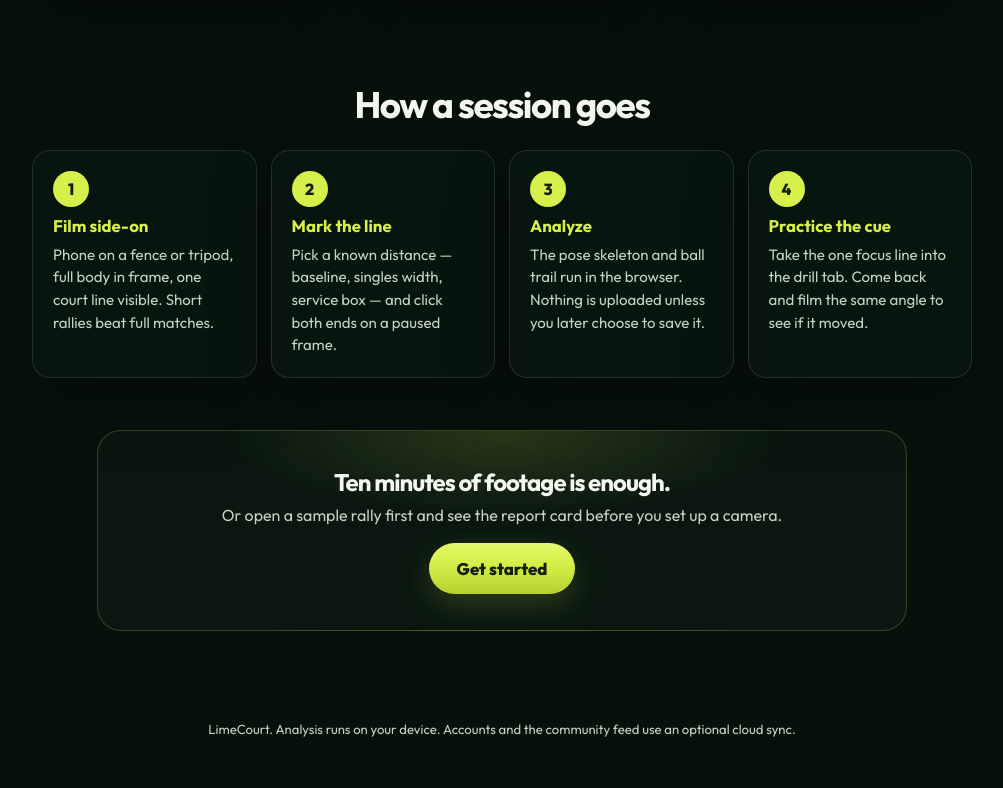
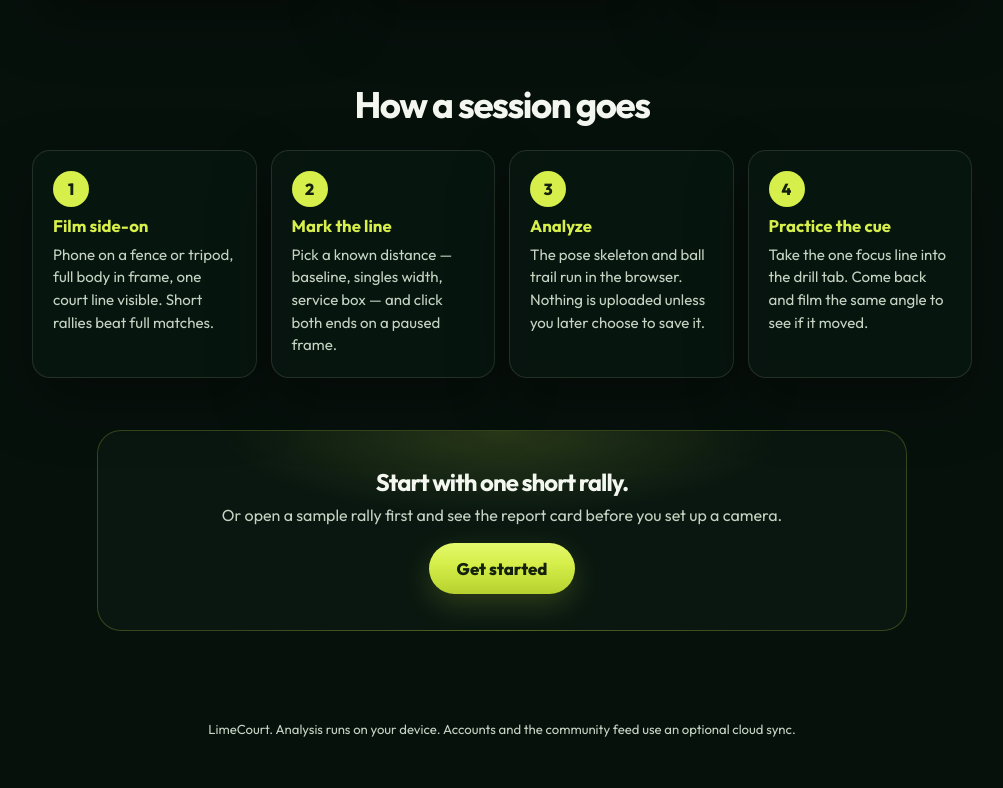
Before and after one commit to finpathdev/onlinetenniscoach, a plain HTML site: page index.html in a window 1280 px wide. Shown: the part 1164-1952 px from the top of the page, without its empty margins (138-1141 px from the left). Drawn offline with Linux system fonts and the light colour scheme.

Commit message:
Set accurate expectations for short rally clips

```diff
--- a/index.html
+++ b/index.html
@@ -100,7 +100,7 @@
   </section>
 
   <section class="bottom-cta">
-    <h2>Ten minutes of footage is enough.</h2>
+    <h2>Start with one short rally.</h2>
     <p>Or open a sample rally first and see the report card before you set up a camera.</p>
     <a class="cta-btn" href="app.html">Get started</a>
   </section>
```
